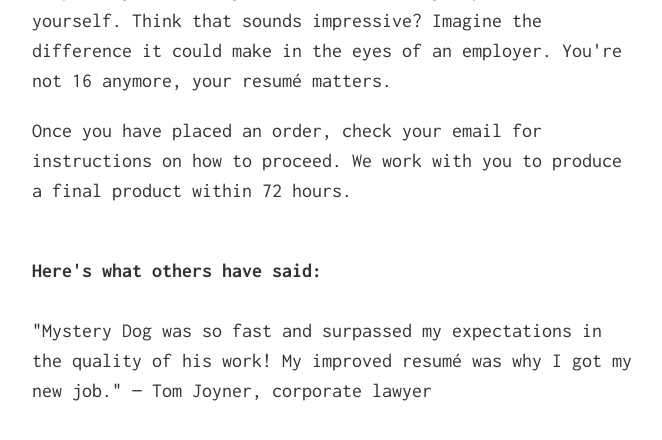
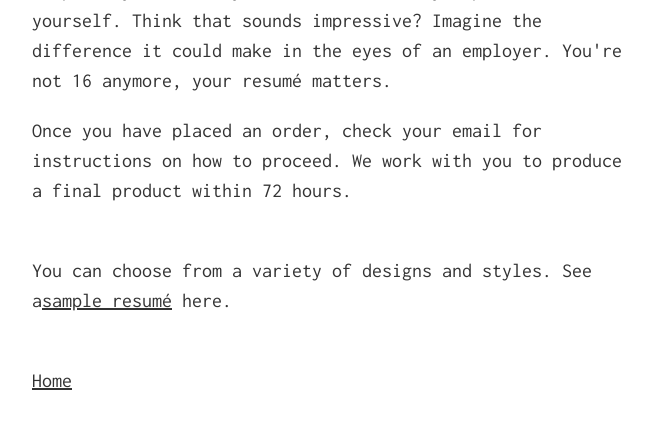
Before and after one commit to tomjoyner/shopping_cart, a Jekyll site: the page resumeservice.html, which Jekyll copies as it is, in a window 1280 px wide and 900 px high, scrolled down 534 px. Shown: the top 440 px of the window, without its empty margins (308-970 px from the left). Built offline with Jekyll 4.4.1, drawn with Linux system fonts in a browser that asks for light colours.

Commit message:
Update resumeservice.html

```diff
--- a/resumeservice.html
+++ b/resumeservice.html
@@ -221,9 +221,7 @@
 })();
 /*]]>*/
 </script>
-    <br><b>Here's what others have said:</b></br>
-    <br><p>"Mystery Dog was so fast and surpassed my expectations in the quality of his work! My improved resumé was why I got my new job." — Tom Joyner, corporate lawyer</p></br>
-    <embed src="https://cdn.shopify.com/s/files/1/2212/7751/files/NatBuckett_MysteryDog.pdf?10021169169721802662" width="600px" height="900px" />
+    <br><p>You can choose from a variety of designs and styles. See a<a href="https://cdn.shopify.com/s/files/1/2212/7751/files/MysteryDog_sample.pdf?4221409073301847222">sample resumé</a> here.</p></br>
 
 
   <a href="/index">Home</a>
```
